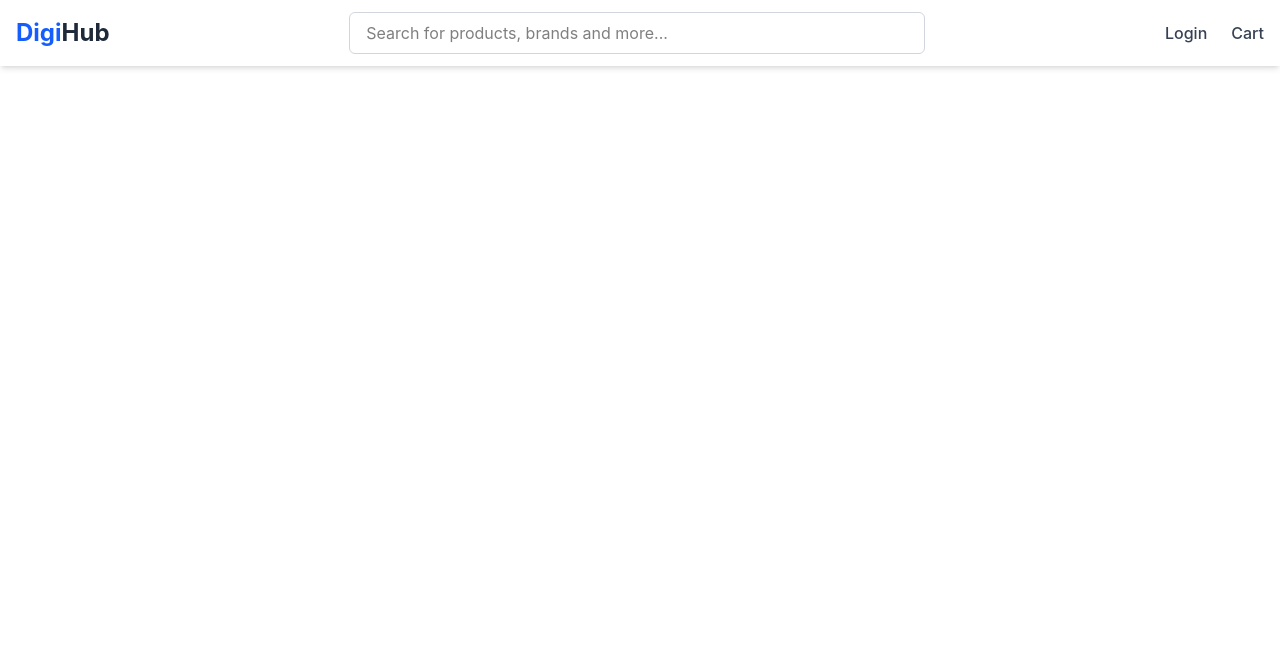
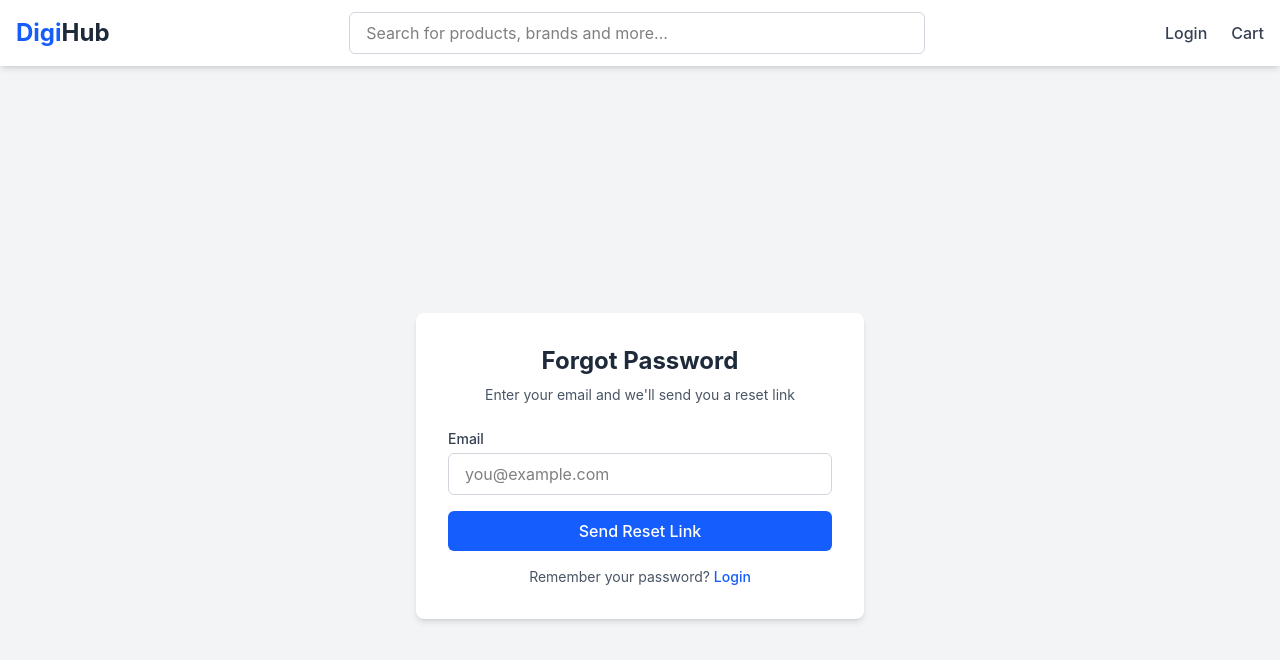
Before and after one commit to Kartik202008/digiub, a React (Vite) app in the folder frontend/: page /forgot-password in a window 1280 px wide. Before the commit this address had no page. Shown: the top 660 px of the page. Built offline with nearby package versions, Linux system fonts and the light colour scheme.

Commit message:
Add forgot password and reset password feature with email

```diff
--- a/frontend/src/App.jsx
+++ b/frontend/src/App.jsx
@@ -23,6 +23,8 @@ import ManageOrders from "./pages/ManageOrders";
 import Wishlist from './pages/Wishlist';
 import CategoryPage from './pages/CategoryPage';
 import TrackOrder from "./pages/TrackOrder";
+import ForgotPassword from './pages/ForgotPassword';
+import ResetPassword from './pages/ResetPassword';
 
 function App() {
   return (
@@ -45,6 +47,8 @@ function App() {
             <Route path="/wishlist" element={<Wishlist />} />
             <Route path="/category/:categoryName" element={<CategoryPage />} />
             <Route path="/track-order/:id" element={<TrackOrder />} />
+            <Route path="/forgot-password" element={<ForgotPassword />} />
+<Route path="/reset-password/:token" element={<ResetPassword />} />
 
             {/* Admin Routes */}
             <Route
--- /dev/null
+++ b/frontend/src/pages/ForgotPassword.jsx
@@ -0,0 +1,89 @@
+import { useState } from 'react';
+import { Link } from 'react-router-dom';
+
+function ForgotPassword() {
+  const [email, setEmail] = useState('');
+  const [message, setMessage] = useState('');
+  const [error, setError] = useState('');
+  const [loading, setLoading] = useState(false);
+
+  const handleSubmit = async (e) => {
+    e.preventDefault();
+    setError('');
+    setMessage('');
+    setLoading(true);
+
+    try {
+      const res = await fetch('https://digihub-backend-o00g.onrender.com/api/auth/forgot-password', {
+        method: 'POST',
+        headers: { 'Content-Type': 'application/json' },
+        body: JSON.stringify({ email }),
+      });
+
+      const data = await res.json();
+
+      if (!res.ok) {
+        setError(data.message || 'Something went wrong');
+      } else {
+        setMessage(data.message);
+      }
+    } catch (err) {
+      setError('Something went wrong. Please try again.');
+    } finally {
+      setLoading(false);
+    }
+  };
+
+  return (
+    <div className="min-h-screen flex items-center justify-center bg-gray-100 px-4">
+      <div className="bg-white rounded-lg shadow-md p-8 w-full max-w-md">
+        <h2 className="text-2xl font-bold text-gray-800 mb-2 text-center">
+          Forgot Password
+        </h2>
+        <p className="text-center text-sm text-gray-600 mb-6">
+          Enter your email and we'll send you a reset link
+        </p>
+
+        {message && (
+          <p className="text-green-600 text-sm text-center mb-4">{message}</p>
+        )}
+        {error && (
+          <p className="text-red-600 text-sm text-center mb-4">{error}</p>
+        )}
+
+        <form onSubmit={handleSubmit} className="space-y-4">
+          <div>
+            <label className="block text-sm font-medium text-gray-700 mb-1">
+              Email
+            </label>
+            <input
+              type="email"
+              value={email}
+              onChange={(e) => setEmail(e.target.value)}
+              className="w-full px-4 py-2 border border-gray-300 rounded-md focus:outline-none focus:ring-2 focus:ring-blue-500"
+              placeholder="you@example.com"
+              required
+            />
+          </div>
+
+          <button
+            type="submit"
+            disabled={loading}
+            className="w-full bg-blue-600 text-white py-2 rounded-md hover:bg-blue-700 transition font-medium disabled:opacity-50"
+          >
+            {loading ? 'Sending...' : 'Send Reset Link'}
+          </button>
+        </form>
+
+        <p className="text-center text-sm text-gray-600 mt-4">
+          Remember your password?{' '}
+          <Link to="/login" className="text-blue-600 font-medium">
+            Login
+          </Link>
+        </p>
+      </div>
+    </div>
+  );
+}
+
+export default ForgotPassword;
--- a/frontend/src/pages/Login.jsx
+++ b/frontend/src/pages/Login.jsx
@@ -86,7 +86,13 @@ const [showPassword, setShowPassword] = useState(false);
                 {showPassword ? "🙈" : "👁️"}
               </button>
             </div>
+            <div className="text-right mt-1">
+              <Link to="/forgot-password" className="text-sm text-blue-600 hover:underline">
+                Forgot Password?
+              </Link>
             </div>
+          </div>
+
           <button
             type="submit"
             disabled={loading}
--- /dev/null
+++ b/frontend/src/pages/ResetPassword.jsx
@@ -0,0 +1,134 @@
+import { useState } from 'react';
+import { useParams, useNavigate, Link } from 'react-router-dom';
+
+function ResetPassword() {
+  const { token } = useParams();
+  const navigate = useNavigate();
+
+  const [password, setPassword] = useState('');
+  const [confirmPassword, setConfirmPassword] = useState('');
+  const [showPassword, setShowPassword] = useState(false);
+  const [message, setMessage] = useState('');
+  const [error, setError] = useState('');
+  const [loading, setLoading] = useState(false);
+
+  const handleSubmit = async (e) => {
+    e.preventDefault();
+    setError('');
+    setMessage('');
+
+    if (password.length < 6) {
+      setError('Password must be at least 6 characters');
+      return;
+    }
+
+    if (password !== confirmPassword) {
+      setError('Passwords do not match');
+      return;
+    }
+
+    setLoading(true);
+
+    try {
+      const res = await fetch(
+        `https://digihub-backend-o00g.onrender.com/api/auth/reset-password/${token}`,
+        {
+          method: 'POST',
+          headers: { 'Content-Type': 'application/json' },
+          body: JSON.stringify({ password }),
+        }
+      );
+
+      const data = await res.json();
+
+      if (!res.ok) {
+        setError(data.message || 'Something went wrong');
+      } else {
+        setMessage(data.message);
+        setTimeout(() => navigate('/login'), 2000);
+      }
+    } catch (err) {
+      setError('Something went wrong. Please try again.');
+    } finally {
+      setLoading(false);
+    }
+  };
+
+  return (
+    <div className="min-h-screen flex items-center justify-center bg-gray-100 px-4">
+      <div className="bg-white rounded-lg shadow-md p-8 w-full max-w-md">
+        <h2 className="text-2xl font-bold text-gray-800 mb-6 text-center">
+          Set New Password
+        </h2>
+
+        {message && (
+          <p className="text-green-600 text-sm text-center mb-4">
+            {message} Redirecting to login...
+          </p>
+        )}
+        {error && (
+          <p className="text-red-600 text-sm text-center mb-4">{error}</p>
+        )}
+
+        {!message && (
+          <form onSubmit={handleSubmit} className="space-y-4">
+            <div>
+              <label className="block text-sm font-medium text-gray-700 mb-1">
+                New Password
+              </label>
+              <div className="relative">
+                <input
+                  type={showPassword ? 'text' : 'password'}
+                  value={password}
+                  onChange={(e) => setPassword(e.target.value)}
+                  className="w-full px-4 py-2 pr-12 border border-gray-300 rounded-md focus:outline-none focus:ring-2 focus:ring-blue-500"
+                  placeholder="••••••••"
+                  minLength={6}
+                  required
+                />
+                <button
+                  type="button"
+                  onClick={() => setShowPassword(!showPassword)}
+                  className="absolute right-3 top-1/2 -translate-y-1/2 text-gray-500 hover:text-gray-700"
+                >
+                  {showPassword ? '🙈' : '👁️'}
+                </button>
+              </div>
+            </div>
+
+            <div>
+              <label className="block text-sm font-medium text-gray-700 mb-1">
+                Confirm Password
+              </label>
+              <input
+                type={showPassword ? 'text' : 'password'}
+                value={confirmPassword}
+                onChange={(e) => setConfirmPassword(e.target.value)}
+                className="w-full px-4 py-2 border border-gray-300 rounded-md focus:outline-none focus:ring-2 focus:ring-blue-500"
+                placeholder="••••••••"
+                minLength={6}
+                required
+              />
+            </div>
+
+            <button
+              type="submit"
+              disabled={loading}
+              className="w-full bg-blue-600 text-white py-2 rounded-md hover:bg-blue-700 transition font-medium disabled:opacity-50"
+            >
+              {loading ? 'Resetting...' : 'Reset Password'}
+            </button>
+          </form>
+        )}
+
+        <p className="text-center text-sm text-gray-600 mt-4">
+          <Link to="/login" className="text-blue-600 font-medium">
+            Back to Login
+          </Link>
+        </p>
+      </div>
+    </div>
+  );
+}
+
+export default ResetPassword;
```
Also changed, not shown: 2 other files (tests, documents, lock files or other folders). Lines whose indentation alone changed are shown as unchanged.
